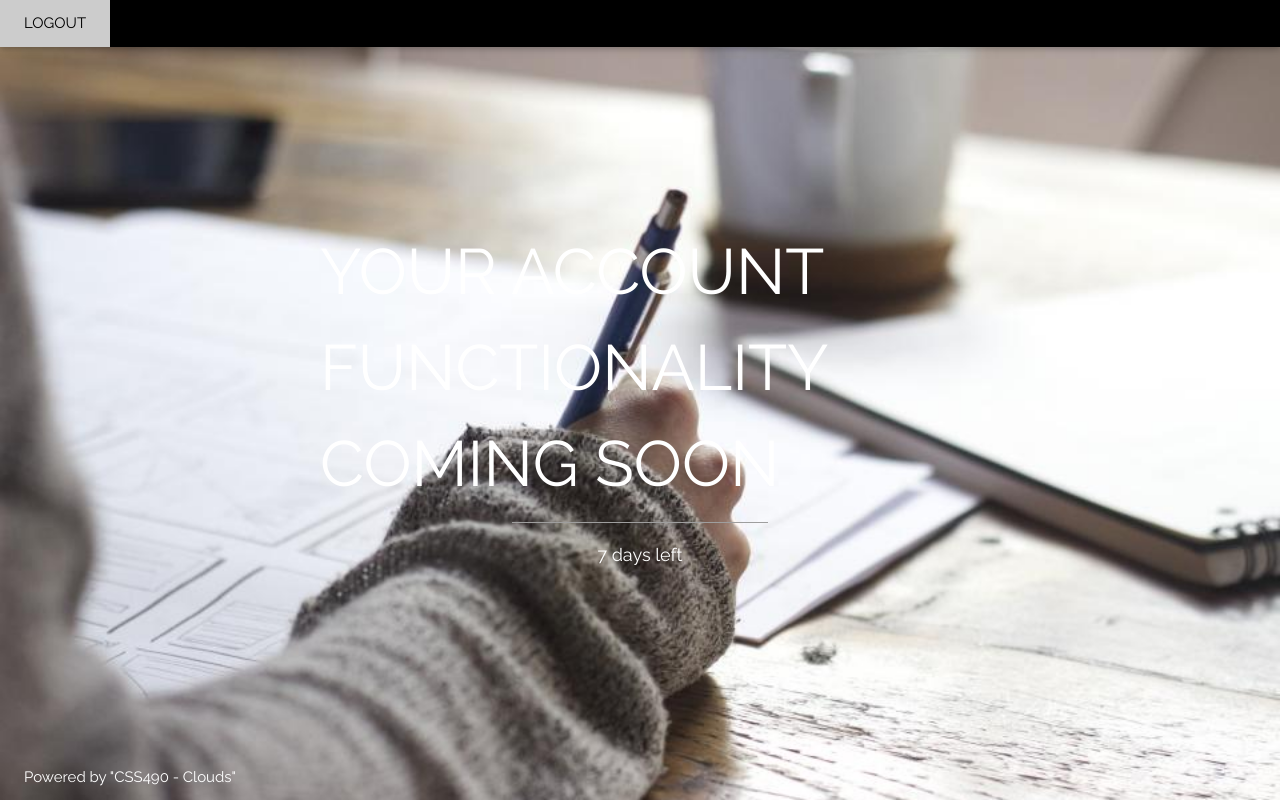
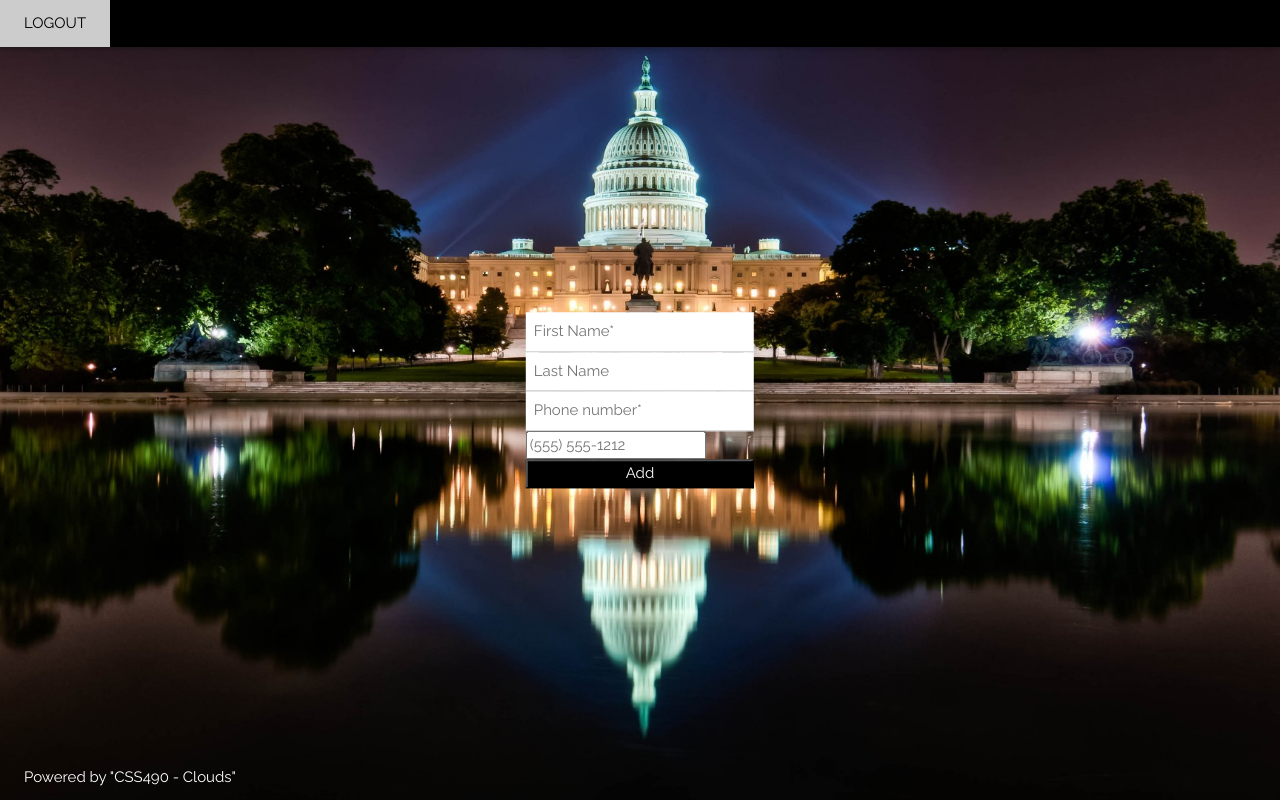
Before and after one commit to olgarose/css490-final, a Flask app: page /account_page in a window 1280 px wide. Run offline with Flask 2, Linux system fonts and the light colour scheme.

Commit message:
account page added

```diff
--- a/application.py
+++ b/application.py
@@ -3,7 +3,7 @@ import time
 import boto3, os, requests, shutil
 from boto3.dynamodb.conditions import Key, Attr
 from flask import Flask
-from flask import render_template, url_for, request, jsonify, Markup, flash
+from flask import render_template, redirect, url_for, request, jsonify, Markup, flash
 
 application = Flask(__name__)
 
@@ -15,6 +15,13 @@ access_key = 'AKIAJSVUOAS23R7X3XZA'
 secret_key = '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'
 dynamodb = boto3.resource('dynamodb', region_name='us-west-2')
 table = dynamodb.Table('490final-userinfostore')
+
+
+# this function will add contact to the contacts_database
+@application.route("/add_contact", methods=['POST', 'GET'])
+def add_contact():
+    print("GOT HERE")
+    return redirect("/account_page")
 
 
 def createTable():
@@ -62,6 +69,12 @@ def main():
 
 
 # method to render login page
+@application.route('/account_page', methods=['GET', 'POST'])
+def account_page():
+    return render_template('account.html')
+
+
+# method to render login page
 @application.route('/login_page', methods=['GET', 'POST'])
 def login_page():
     return render_template('login.html')
@@ -79,12 +92,6 @@ def login():
 # method to render sign up page
 @application.route('/signup', methods=['GET', 'POST'])
 def signup():
-    createTable()
-    return render_template('signup.html')
-
-# method to render register page
-@application.route('/register', methods=['GET', 'POST'])
-def register():
     createTable()
     email_input = request.form.get("email")
     password_input = request.form.get("password")
@@ -110,17 +117,39 @@ def register():
 
     return render_template('login.html')
 
+# # method to render register page
+# @application.route('/register', methods=['GET', 'POST'])
+# def register():
+#     createTable()
+#     email_input = request.form.get("email")
+#     password_input = request.form.get("password")
+#     password_verify_input = request.form.get("password_verify")
+#     first_name_input = request.form.get("first_name")
+#     last_name_input = request.form.get("last_name")
+#
+#     if password_input != password_verify_input:
+#         password_error = Markup("<p> Passwords provided do not match, please try again.</p>")
+#         flash(password_error)
+#         return render_template('signup.html')
+#
+#     response = table.query(KeyConditionExpression=Key('email').eq(email_input))
+#     items = response['Items']
+#     if len(items) > 0:
+#         dup_email_error = Markup("<p> The email is already in use with our services, please log in<p>")
+#         flash(dup_email_error)
+#         return render_template('signup.html')
+#
+#     dict={'email': email_input, 'password': password_input,
+#         'first_name': first_name_input, 'last_name': last_name_input}
+#     table.put_item(Item=dict)
+#
+#     return render_template('login.html')
+
 
 # method to render signup page
 @application.route('/signup_page', methods=['GET', 'POST'])
 def signup_page():
     return render_template('signup.html')
-
-
-# method to render account page
-@application.route('/account_page', methods=['GET', 'POST'])
-def account_page():
-    return render_template('account.html')
 
 
 if __name__ == '__main__':
--- a/templates/account.html
+++ b/templates/account.html
@@ -9,7 +9,7 @@
 body,h1 {font-family: "Raleway", sans-serif}
 body, html {height: 100%}
 .bgimg {
-    background-image: url("{{ url_for('static', filename='writing.jpg') }}");
+    background-image: url("{{ url_for('static', filename='home_page.jpg') }}");
     min-height: 100%;
     background-position: center;
     background-size: cover;
@@ -38,11 +38,24 @@ body, html {height: 100%}
   <div class="w3-display-topleft w3-padding-large w3-xlarge">
     Account Page
   </div>
-  <div class="w3-display-middle">
-    <h1 class="w3-jumbo w3-animate-top">YOUR ACCOUNT FUNCTIONALITY COMING SOON</h1>
-    <hr class="w3-border-grey" style="margin:auto;width:40%">
-    <p class="w3-large w3-center">7 days left</p>
-  </div>
+  <!--<div class="w3-display-middle">-->
+    <!--<h1 class="w3-jumbo w3-animate-top">YOUR ACCOUNT FUNCTIONALITY COMING SOON</h1>-->
+    <!--<hr class="w3-border-grey" style="margin:auto;width:40%">-->
+    <!--<p class="w3-large w3-center">7 days left</p>-->
+  <!--</div>-->
+
+
+   <div class="w3-display-middle">
+      <form action="/add_contact" method=post>
+        <input class="w3-input" name="first_name" type="text" placeholder="First Name*" required>
+        <input class="w3-input" name="last_name" type="text" placeholder="Last Name">
+        <input class="w3-input" name="password" type="number" min="0" placeholder="Phone number*" required>
+        <input type="tel" id="fieldPhone" placeholder="(555) 555-1212">
+        <button class="w3-bar w3-black" type="submit">Add</button>
+      </form>
+    </div>
+
+
   <div class="w3-display-bottomleft w3-padding-large">
     Powered by "CSS490 - Clouds"</a>
   </div>
--- a/templates/index.html
+++ b/templates/index.html
@@ -27,7 +27,7 @@ body, html {height: 100%}
     <a href="{{ url_for('main') }}" class="w3-bar-item w3-button w3-padding-large">HOME</a>
     <a href="{{ url_for('login_page') }}" class="w3-bar-item w3-button w3-padding-large w3-hide-small">LOGIN</a>
     <a href="{{ url_for('signup_page') }}" class="w3-bar-item w3-button w3-padding-large w3-hide-small">SIGNUP</a>
-    <a href="#contact" class="w3-bar-item w3-button w3-padding-large w3-hide-small">CONTACT</a>
+    <a href="{{ url_for('account_page') }}" class="w3-bar-item w3-button w3-padding-large w3-hide-small">ACCOUNT</a>
     <a href="javascript:void(0)" class="w3-padding-large w3-hover-red w3-hide-small w3-right"><i class="fa fa-search"></i></a>
   </div>
 </div>
--- a/templates/login.html
+++ b/templates/login.html
@@ -27,7 +27,7 @@ body, html {height: 100%}
     <a href="{{ url_for('main') }}" class="w3-bar-item w3-button w3-padding-large">HOME</a>
     <a href="{{ url_for('login_page') }}" class="w3-bar-item w3-button w3-padding-large w3-hide-small">LOGIN</a>
     <a href="{{ url_for('signup_page') }}" class="w3-bar-item w3-button w3-padding-large w3-hide-small">SIGNUP</a>
-    <a href="#contact" class="w3-bar-item w3-button w3-padding-large w3-hide-small">CONTACT</a>
+    <a href="{{ url_for('account_page') }}" class="w3-bar-item w3-button w3-padding-large w3-hide-small">ACCOUNT</a>
     <a href="javascript:void(0)" class="w3-padding-large w3-hover-red w3-hide-small w3-right"><i class="fa fa-search"></i></a>
   </div>
 </div>
--- a/templates/signup.html
+++ b/templates/signup.html
@@ -28,7 +28,7 @@ body, html {height: 100%}
     <a href="{{ url_for('main') }}" class="w3-bar-item w3-button w3-padding-large">HOME</a>
     <a href="{{ url_for('login_page') }}" class="w3-bar-item w3-button w3-padding-large w3-hide-small">LOGIN</a>
     <a href="{{ url_for('signup_page') }}" class="w3-bar-item w3-button w3-padding-large w3-hide-small">SIGNUP</a>
-    <a href="#contact" class="w3-bar-item w3-button w3-padding-large w3-hide-small">CONTACT</a>
+    <a href="{{ url_for('account_page') }}" class="w3-bar-item w3-button w3-padding-large w3-hide-small">ACCOUNT</a>
 <!--=======-->
     <!--<a action="/" class="w3-bar-item w3-button w3-padding-large">HOME</a>-->
     <!--<a href="{{ url_for('login') }}" class="w3-bar-item w3-button w3-padding-large w3-hide-small">LOGIN</a>-->
@@ -61,7 +61,7 @@ body, html {height: 100%}
   <div class="w3-display-middle">
     <!--<div class="w3-card-24 w3-dark-grey w3-animate-opacity w3-hover-shadow">-->
       <!--<hr class="w3-border-grey" style="margin:auto;width:90%">-->
-      <form action="/register" method=post>
+      <form action="/signup" method=post>
         <!--<div class="flashes" align="center">-->
           <!--{% for message in get_flashed_messages() %}-->
             <!--{{message}}-->
```
